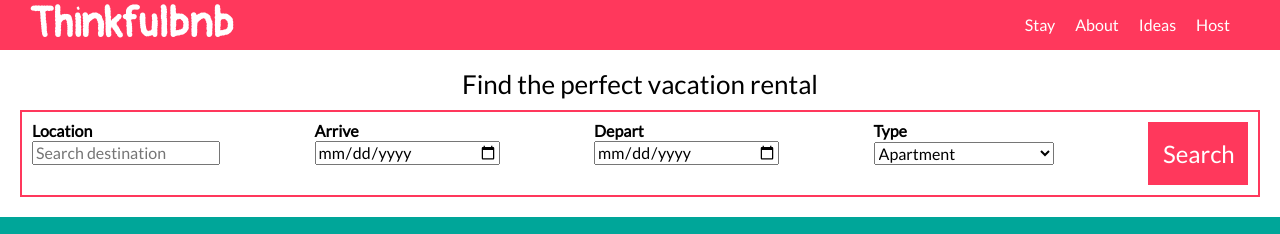
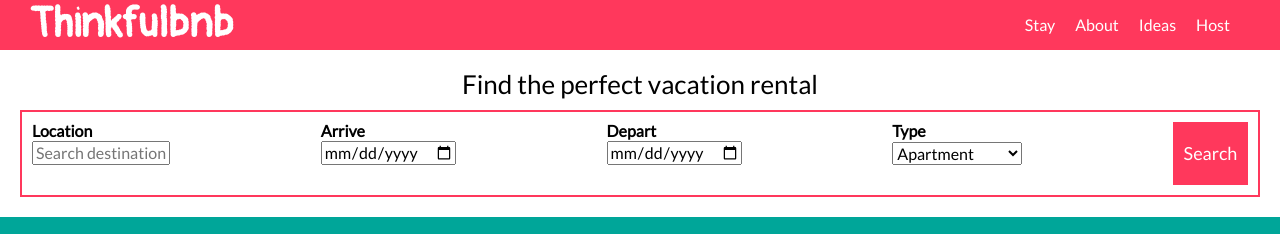
Before and after one commit to jesscupo/thinkfulbnbproject, a plain HTML site: page index.html in a window 1280 px wide. Shown: the top 234 px of the page. Drawn offline with nearby package versions, Linux system fonts and the light colour scheme.

Commit message:
Update style.css

```diff
--- a/style.css
+++ b/style.css
@@ -126,7 +126,7 @@ form label {
 form select,
 form input {
   margin-bottom: 20px;
-  width: 180px;
+  width: 130px;
 }
 
 form button {
@@ -179,7 +179,9 @@ footer p {
     }
 
     form button {
-      max-width:100px;
+      max-width:75px;
+      font-size: 18px;
+      padding: 5px;
     }
 
     .group {
```
